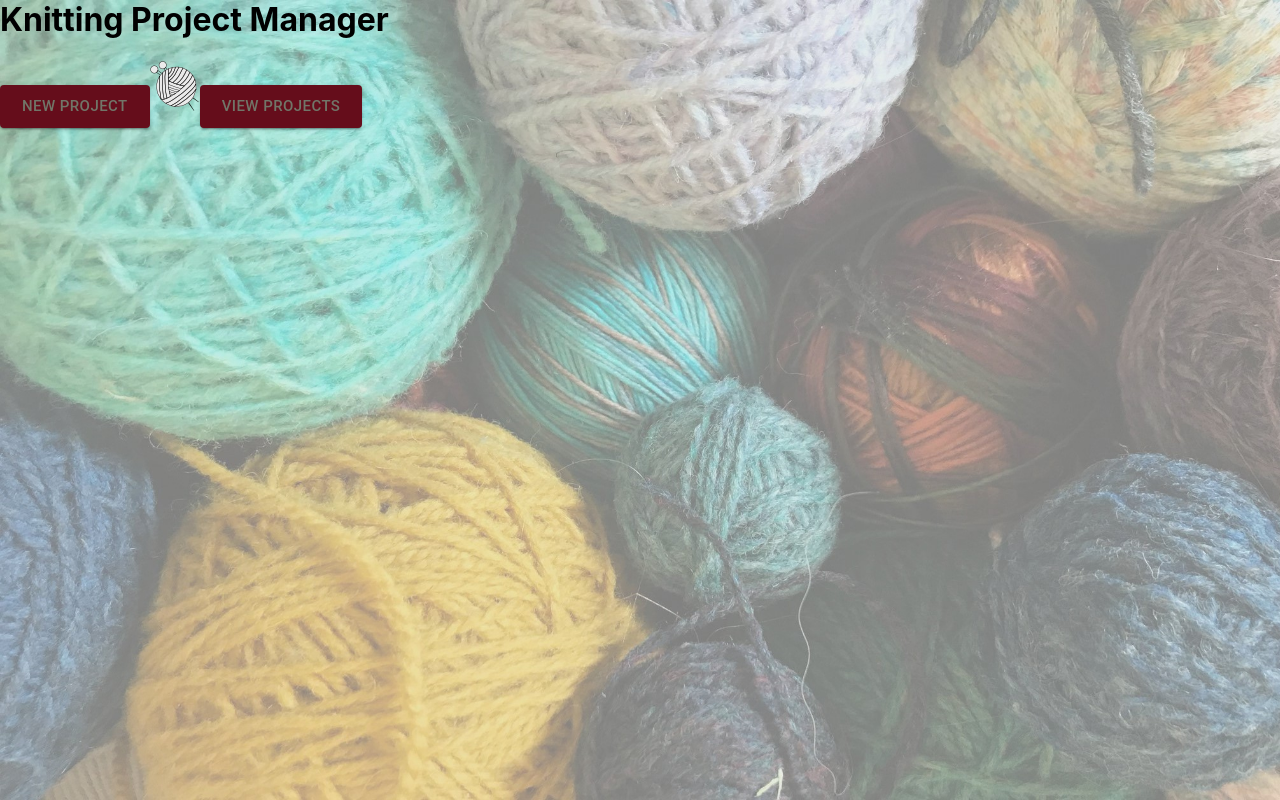
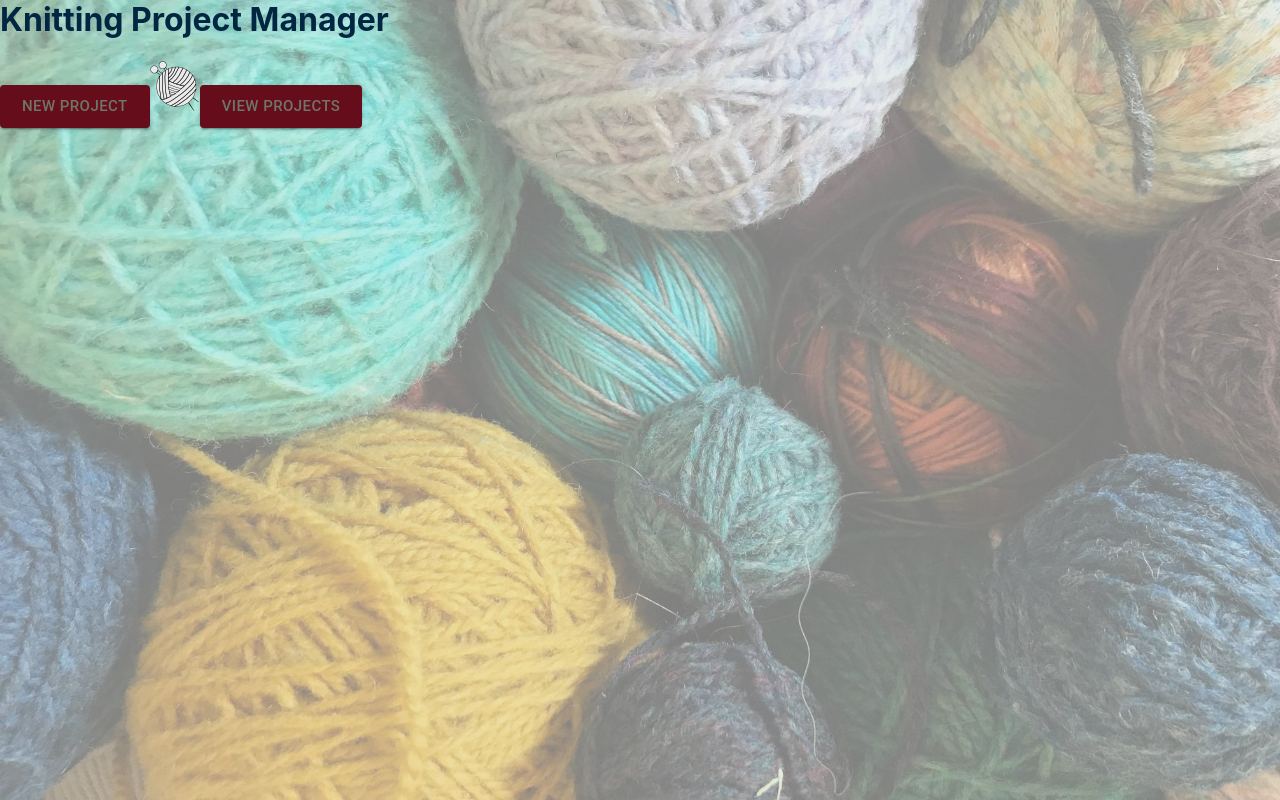
Before and after one commit to IsabelMcIlroy/KnitAndPearl, a React (Create React App) app: page / in a window 1280 px wide. Built offline with nearby package versions, Linux system fonts and the light colour scheme.

Commit message:
title text
added title component and added themes.

```diff
--- a/src/App.js
+++ b/src/App.js
@@ -1,3 +1,4 @@
+import { Title } from "./components/title.js";
 import { WelcomePageOptionButtons } from "./components/WelcomePageOptionButtons";
 import wool from "./images/wool.jpg";
 import logo from "./images/logo.png";
@@ -13,7 +14,7 @@ const App = () => {
         marginTop: "-21px",
       }}
     >
-      <h1>Knitting Project Manager</h1>
+      <Title titleText={"Knitting Project Manager"} />
       <WelcomePageOptionButtons btnText={"New Project"} />
       <img src={logo} alt="ball of wool" />
       <WelcomePageOptionButtons btnText={"View Projects"} />
--- a/src/assets/theme.js
+++ b/src/assets/theme.js
@@ -2,7 +2,7 @@ import { createTheme } from "@mui/material";
 
 export const palette = {
   knittingGray: "#717568",
-  knittingWhite: "#61C9A8",
+  knittingBlue: "#002642",
   knittingRosewood: "#650D1B",
 };
 
@@ -14,8 +14,8 @@ const Knittingtheme = createTheme({
     secondary: {
       main: palette.knittingGray,
     },
-    white: {
-      main: palette.knittingWhite,
+    blue: {
+      main: palette.knittingBlue,
     },
   },
 });
--- /dev/null
+++ b/src/components/title.js
@@ -0,0 +1,16 @@
+import { palette } from "../assets/theme";
+import Box from "@mui/material/Box";
+
+export const Title = ({ titleText }) => {
+  return (
+    <>
+      <Box
+        sx={{
+          color: palette.knittingBlue,
+        }}
+      >
+        <h1>{titleText}</h1>
+      </Box>
+    </>
+  );
+};
```
